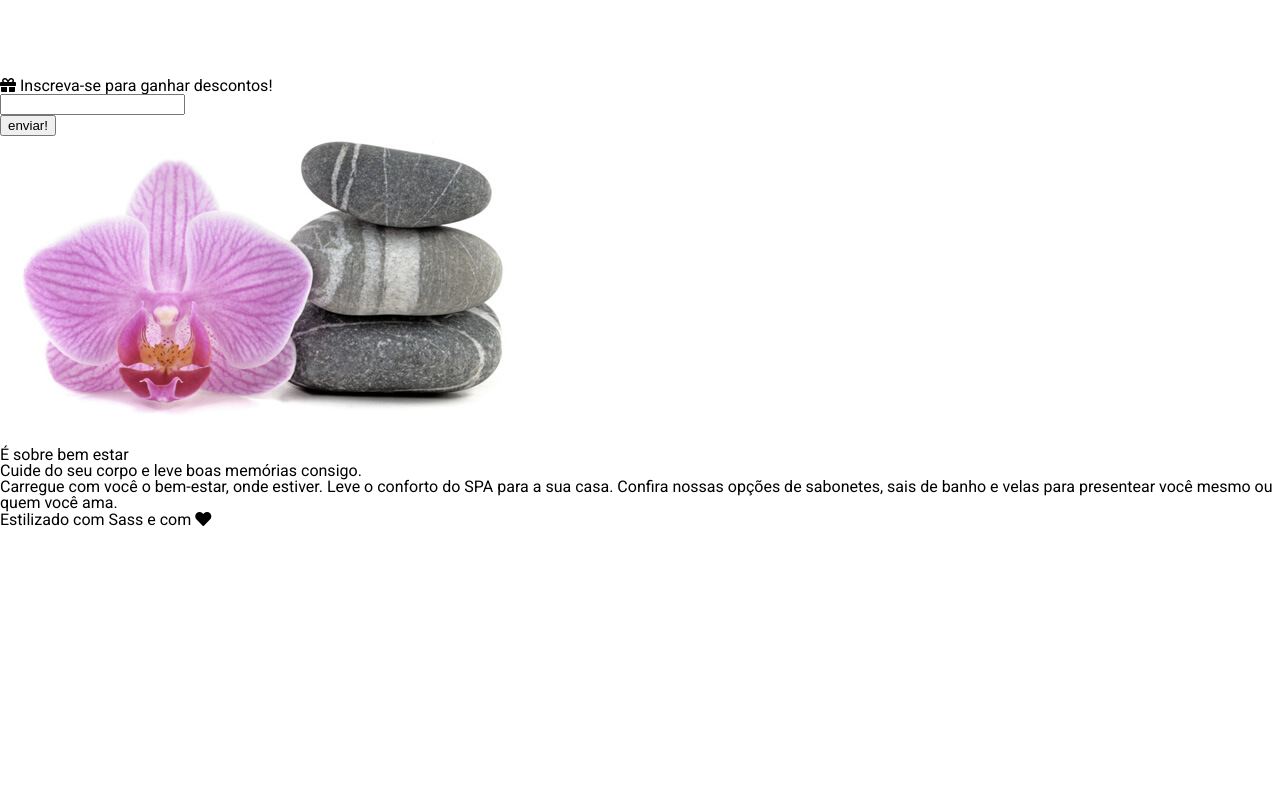
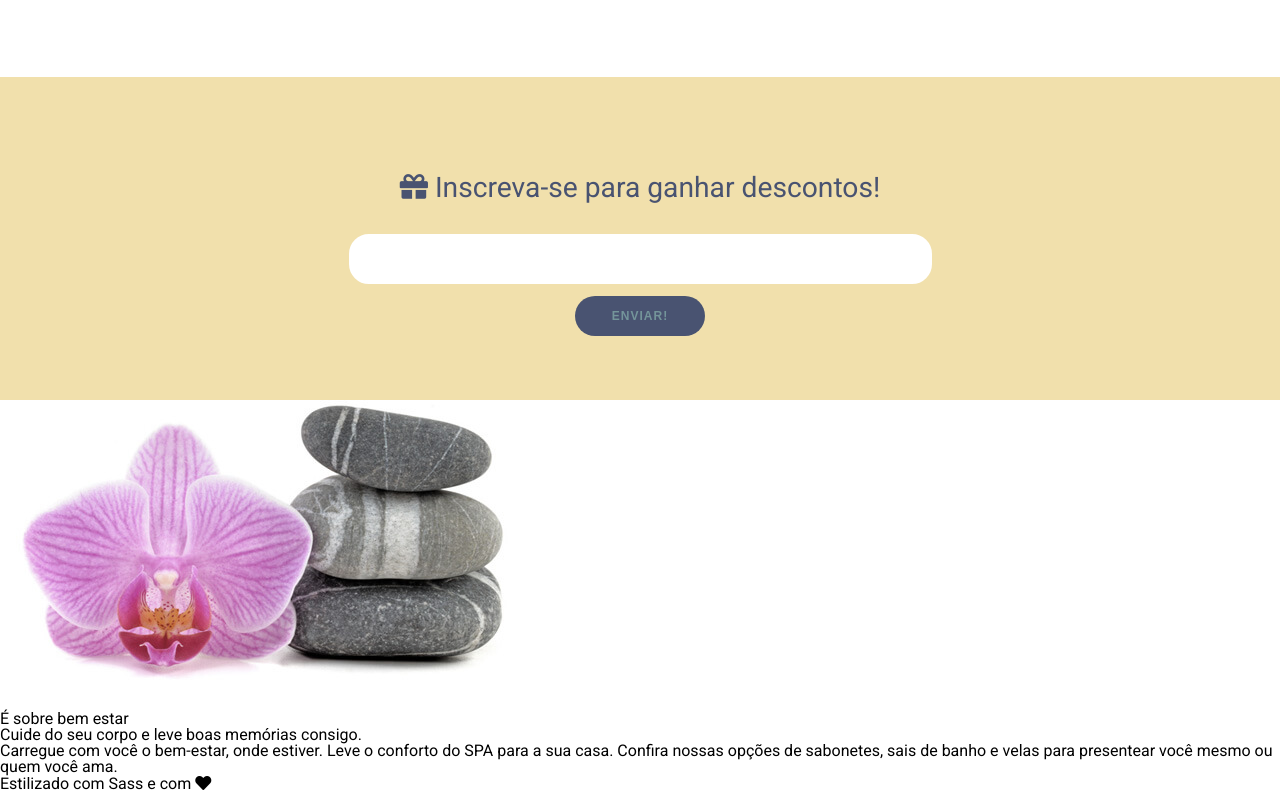
Before and after one commit to renata-aline/sass, a plain HTML site: page alura-spa-projeto_inicial/index.html in a window 1280 px wide. Shown: the part 1100-1893 px from the top of the page. Before the commit the page ends 1629 px from the top, so only its background shows below. Drawn offline with nearby package versions, Linux system fonts and the light colour scheme.

Commit message:
seçao cupom com sass

```diff
--- a/alura-spa-projeto_inicial/index.html
+++ b/alura-spa-projeto_inicial/index.html
@@ -70,13 +70,13 @@
                 </div>
             </div>
         </section>
-        <section>
-            <div>
+        <section id="cupom">
+            <div class="texto">
                 <h2><i class="fas fa-gift"></i> Inscreva-se para ganhar descontos!</h2>
             </div>
-            <div>
+            <div class="inscricao">
                 <form action="">
-                    <div>
+                    <div class="input">
                         <input type="email">
                     </div>
                     <button>enviar!</button>
--- /dev/null
+++ b/alura-spa-projeto_inicial/styles/components/_cupom.scss
@@ -0,0 +1,63 @@
+
+@import '../abstract/variaveis';
+
+
+#cupom {
+    background-color: $cor-terciaria;
+    padding: 4rem;
+    text-align: center;
+
+    .texto {
+        color: $cor-primaria;
+
+        h2 {
+            margin: 2rem;
+            font-size: $tamanho-do-texto /1.7;
+        }
+    }
+
+    .input {
+      margin: 0 auto;
+      width: 575px;
+      border-radius: 20px;
+      border: 4px solid white;
+      background: white;
+
+      input {
+        border-radius: 20px;
+        height: 40px;
+        border: none;
+        width: 540px;
+        outline: none;
+        text-align: center;
+        font-size: 26px;
+      }
+      &:hover, &:focus-within {
+        box-shadow: 1px 1px 8px 1px $cor-primaria;
+        outline: none;
+      }
+    }
+
+    button {
+       margin-top: .75rem;
+       outline: none;
+       width: 130px;
+       height: 40px;
+       text-align: center;
+       text-transform: uppercase;
+       background-color: $cor-primaria;
+       color: $cor-secundaria;
+       letter-spacing: 1px;
+       font-size: 12px;
+       font-weight: bold;
+       cursor: pointer;
+       border: 2px $cor-primaria;
+       border-radius: 40px;
+
+       &:hover {
+        color: $cor-primaria;
+        background-color: $cor-secundaria;
+        border-color: $cor-terciaria;
+       }
+    }
+}
--- a/alura-spa-projeto_inicial/styles/style.scss
+++ b/alura-spa-projeto_inicial/styles/style.scss
@@ -3,3 +3,4 @@
 @import './components/navbar';
 @import './components/banner';
 @import './components/servicos';
+@import './components/cupom';
```
Also changed, not shown: alura-spa-projeto_inicial/styles/style.css, 1 other file.
